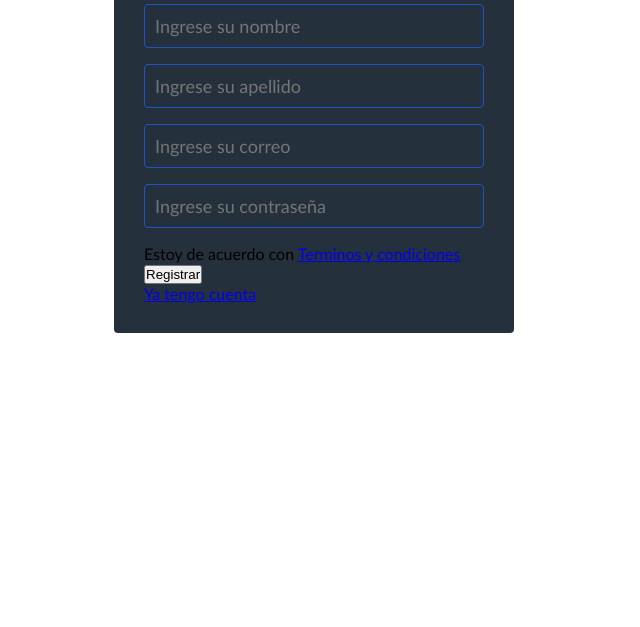
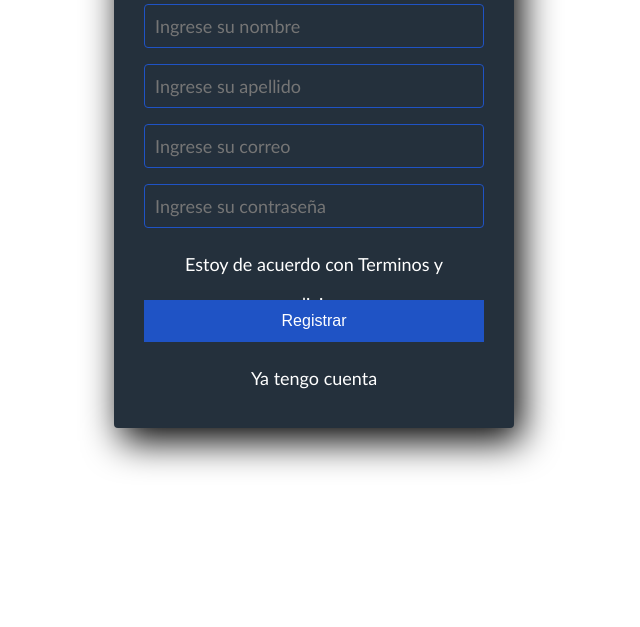
Before and after one commit to Alex-Beltran97/Formulario-Registro, a plain HTML site: page index.html in a window 1280 px wide. Shown: the part 173-800 px from the top of the page, without its empty margins (326-966 px from the left). Drawn offline with Linux system fonts and the light colour scheme.

Commit message:
Agregie caracteriticas adicionales a las etiuquetas a, p y coloque box shadow

```diff
--- a/Style.css
+++ b/Style.css
@@ -1,7 +1,7 @@
 * {
 	margin: 0;
 	padding: 0;
-	box-sizing: border-box;
+	box-sizing: border-box; /* Esto es para que el tamaño de todo el archivo sea justo */
 }
 
 .form-register {
@@ -12,11 +12,37 @@
 	margin-top: 100px;
 	border-radius: 4px;
 	font-family: 'calibri';
+	color: white;
+	box-shadow: 7px 13px 37px #000; /* el primer valor modifica el eje x, el segundo el y, el tercero la opacdad y el cuarto el color*/
 
 }
 .form-register h4 {
 	font-size: 22px;
 	margin-bottom: 20px;
+}
+.form-register p {
+	height: 40px;
+	text-align: center;
+	font-size: 18px;
+	line-height: 40px; /* Esto centra de manera vertical*/
+}
+.form-register a {
+	color:white;
+	text-decoration: none; /* Esto es para quitar la linea del hipertexto*/
+}
+.form-register a:hover {
+	color:white;
+	text-decoration: underline; /* Esto subraya el texto*/
+}
+.form-register .botons {
+	width: 100%;
+	background: #1f53c5;
+	border:none; /* Esto quita el contorno del boton*/
+	padding: 12px;
+	color: white;
+	margin: 16px 0; /* Si le agregas un0 se devuleve un poco*/
+	font-size: 16px;
+
 }
 
 .controls {
```
